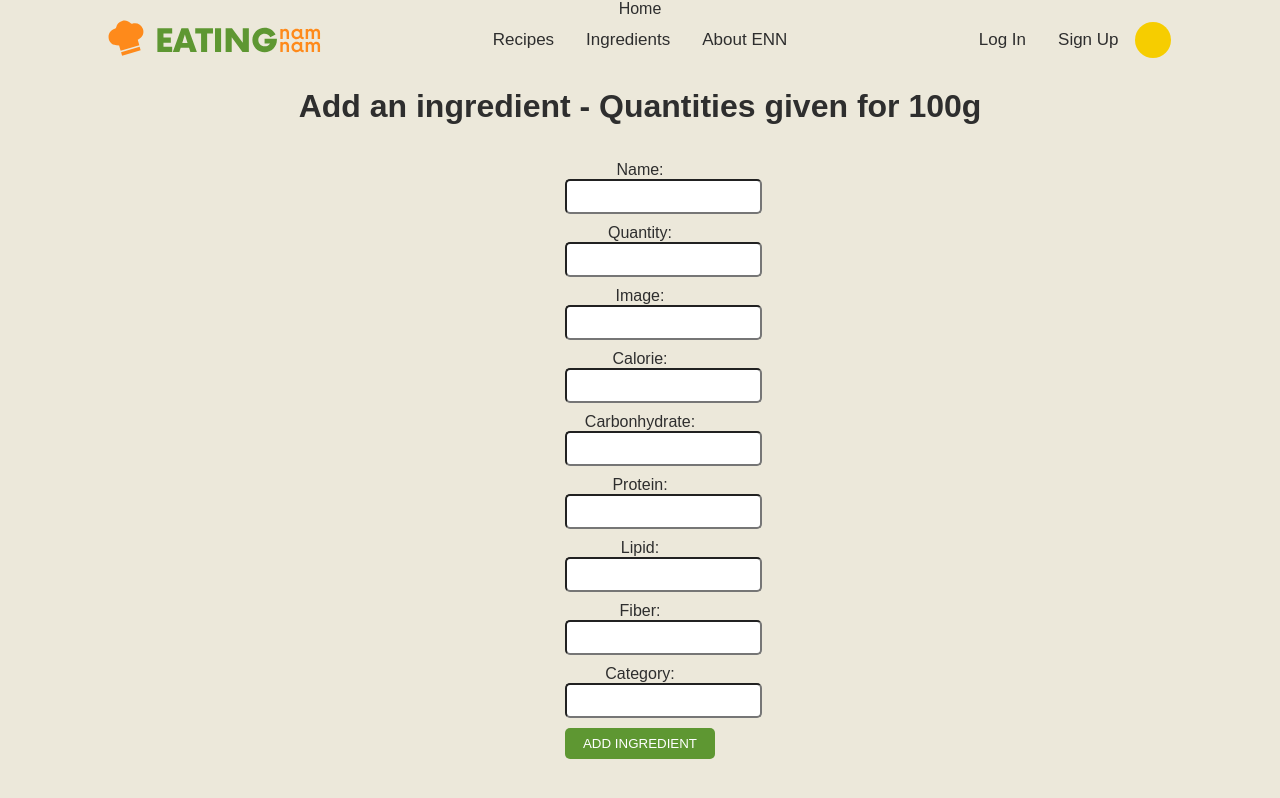
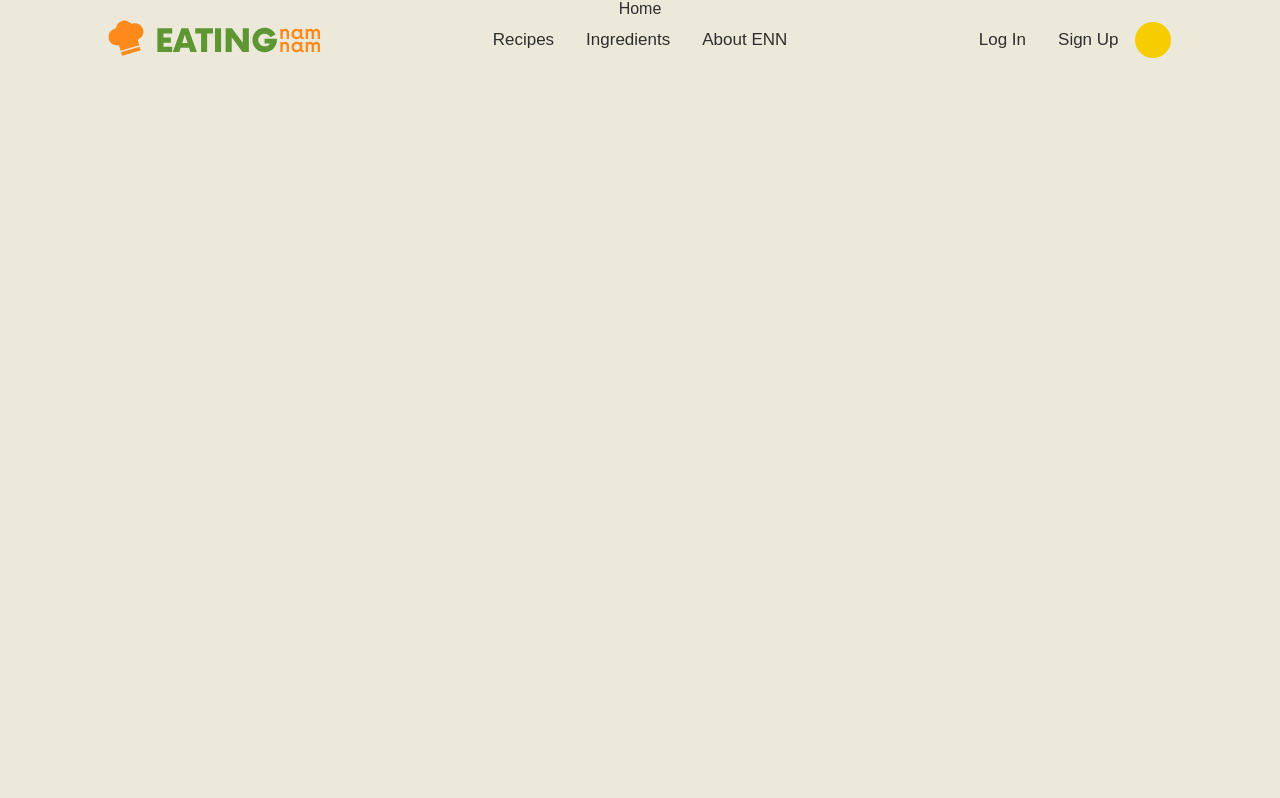
Before and after one commit to WildCodeSchool-2023-09/JS-RMT-React_If-Projet3-Eating-Nam-Nam, a React (Vite) app in the folder frontend/: page / in a window 1280 px wide. Built offline with nearby package versions, Linux system fonts and the light colour scheme; no server answers.

Commit message:
Modifications formulaire ingredients

```diff
--- a/frontend/src/App.jsx
+++ b/frontend/src/App.jsx
@@ -5,7 +5,6 @@ import NavbarMobile from "./components/NavbarMobile/NavbarMobile";
 import Footer from "./components/footer/Footer";
 
 import "../index.css";
-import FormIngredients from "./components/formingredients/FormIngredients";
 
 function App() {
   return (
@@ -13,7 +12,6 @@ function App() {
       <Navbar />
       <NavbarMobile />
       <Outlet />
-      <FormIngredients />
       <Footer />
     </>
   );
--- a/frontend/src/components/formingredients/FormIngredients.jsx
+++ b/frontend/src/components/formingredients/FormIngredients.jsx
@@ -40,12 +40,8 @@ function FormIngredients() {
     e.preventDefault();
 
     try {
-      const response = await connexion.post(`/ingredients`, formData);
-      if (response.status === 201) {
-        showToastMessage();
-      } else {
-        throw new Error("Data was not saved !");
-      }
+      await connexion.post(`/ingredients`, formData);
+      showToastMessage();
     } catch (error) {
       showToastErrorMessage(error);
     }
@@ -57,7 +53,7 @@ function FormIngredients() {
       <form className="form-ingredients" onSubmit={handleSubmit}>
         {Object.entries(formData).map(([key, value]) => (
           <div key={key}>
-            <label htmlFor={key}>
+            <label>
               {key.charAt(0).toUpperCase() + key.slice(1)}:
               <input
                 type="text"
--- a/frontend/src/main.jsx
+++ b/frontend/src/main.jsx
@@ -8,6 +8,7 @@ import App from "./App";
 import Home from "./pages/Home";
 import Recipes from "./pages/Recipes";
 import Ingredients from "./pages/Ingredients";
+import AddIngredients from "./pages/AddIngredients";
 import About from "./pages/About";
 import SignUp from "./pages/signUp/SignUp";
 import SignUpUser from "./pages/signUp/SignUpUser";
@@ -30,6 +31,10 @@ const router = createBrowserRouter([
       {
         path: "/ingredients",
         element: <Ingredients />,
+      },
+      {
+        path: "/addingredients",
+        element: <AddIngredients />,
       },
       {
         path: "/about",
--- /dev/null
+++ b/frontend/src/pages/AddIngredients.jsx
@@ -0,0 +1,12 @@
+import React from "react";
+import FormIngredients from "../components/formingredients/FormIngredients";
+
+function AddIngredients() {
+  return (
+    <div>
+      <FormIngredients />
+    </div>
+  );
+}
+
+export default AddIngredients;
```
